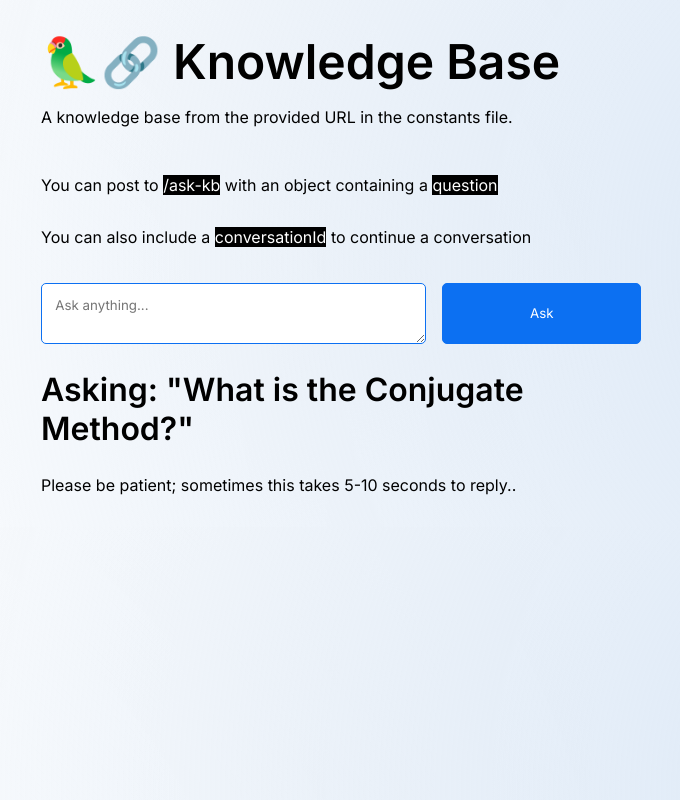
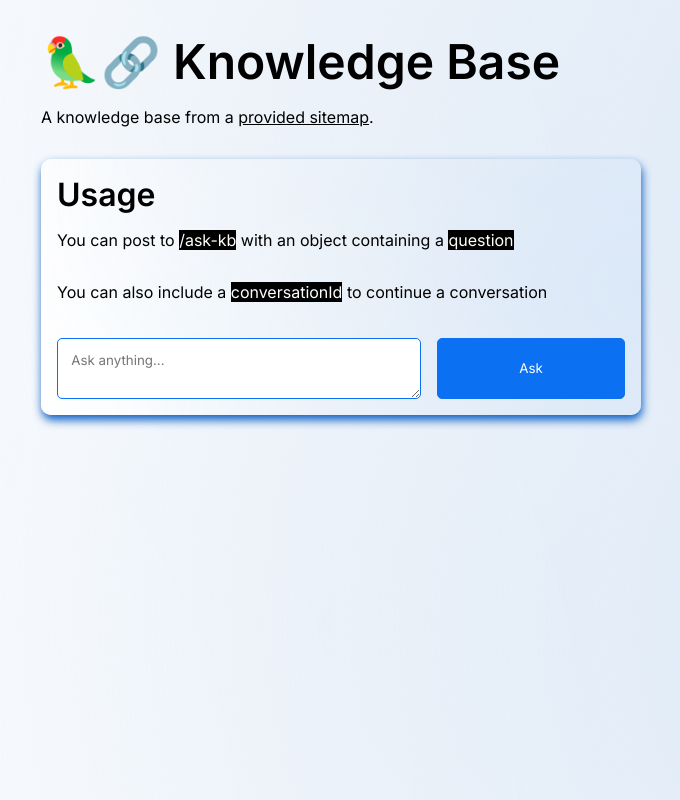
Before and after one commit to mjweaver01/langchain-kb, a website: page public/index.html in a window 1280 px wide. Shown: the whole page, without its empty margins (299-979 px from the left). Drawn offline with Linux system fonts and the light colour scheme; no server answers.

Commit message:
Update variables & styles

```diff
--- a/public/index.html
+++ b/public/index.html
@@ -11,7 +11,9 @@
   <body>
     <div id="app">
       <h1>🦜🔗 Knowledge Base</h1>
-      <p>A knowledge base from the provided URL in the constants file.</p>
+      <p>A knowledge base from a <a href="https://raw.githubusercontent.com/mjweaver01/langchain-kb/master/src/assets/sitemap_blogs_1.xml" target="_blank">provided sitemap</a>.</p>
+      <div class="qna">
+        <h2 class="no-margin">Usage</h2>
         <div>
           You can post to
           <pre>/ask-kb</pre>
@@ -32,14 +34,16 @@
         </div>
         <div id="answer"></div>
       </div>
+    </div>
   </body>
 
   <script>
     const app = document.getElementById('app')
-    async function askMoby(q) {
-      const question = q.length > 0 ? q : 'What is the Conjugate Method?'
+    async function ask(q) {
+      const question = q.length > 0 ? q : false
+      if(!question) return false
 
-      document.getElementById('answer').innerHTML = `<h2>Asking: "${question}"</h2>
+      document.getElementById('answer').innerHTML = `<h2><i>Asking: "${question}"</i></h2>
       <p>Please be patient; sometimes this takes 5-10 seconds to reply..</p>
       `
 
@@ -63,10 +67,10 @@
 
             if (parsedData.answer) {
               const d1 = document.createElement('div')
-              d1.innerHTML += `<h2>"${question}"</h2>`
+              d1.innerHTML += `<h2><i>"${question}"</i></h2>`
 
               const d2 = document.createElement('div')
-              d2.innerHTML = parsedData.answer.output ?? parsedData.answer
+              d2.innerHTML = `<p>${parsedData.answer.output ?? parsedData.answer}</p>`
               document.getElementById('answer').innerHTML = `${d1.innerHTML}${d2.innerHTML}${
                 parsedData.isCached
                   ? `<p><i>Last updated ${parseInt(
@@ -80,16 +84,12 @@
       Array.from(form.elements).forEach((formElement) => (formElement.disabled = false))
     }
 
-    // ask moby on form submit
+    // ask on form submit
     document.getElementById('form').addEventListener('submit', async (e) => {
       e.preventDefault()
       e.stopPropagation()
       const question = document.getElementById('question-input').value
-      await askMoby(question)
+      await ask(question)
     })
-
-    // ask one time for the one time
-    document.getElementById('ask').click()
   </script>
 </html>
-</html>
--- a/public/styles.css
+++ b/public/styles.css
@@ -8,6 +8,13 @@
   --black: #000;
   --white: #fff;
   --transparent: rgba(255, 255, 255, 0);
+  --gradient: radial-gradient(
+      circle farthest-corner at 100% 50%,
+      var(--light-blue),
+      var(--transparent)
+    ),
+    radial-gradient(circle farthest-corner at 0% 100%, #fff 6%, rgba(255, 255, 255, 0)),
+    radial-gradient(circle farthest-corner at 50% 50%, whitesmoke, rgba(219, 219, 219, 0));
 }
 
 * {
@@ -83,17 +90,11 @@ button:hover {
   background: var(--dark-blue);
 }
 
-body {
+body,
+.qna {
   margin: 0;
   padding: 0;
-  background-image: radial-gradient(
-      circle farthest-corner at 100% 50%,
-      var(--light-blue),
-      var(--transparent)
-    ),
-    radial-gradient(circle farthest-corner at 0% 100%, #fff 6%, rgba(255, 255, 255, 0)),
-    radial-gradient(circle farthest-corner at 50% 50%, whitesmoke, rgba(219, 219, 219, 0));
-  background-position: 0 0, 0 0, 0 0, 0 0;
+  background-image: var(--gradient);
   background-size: auto, auto, auto, 160px;
 }
 
@@ -126,23 +127,12 @@ a {
   max-width: 600px;
 }
 
-#services {
-  display: grid;
-  gap: 1rem;
-  margin-bottom: 2rem;
+.qna {
+  padding: 1em;
+  border-radius: 10px;
+  box-shadow: 1px 5px 10px var(--dark-blue);
 }
 
-#services p {
+.no-margin {
   margin: 0;
 }
-
-#services strong {
-  font-weight: 500;
-  margin-left: 0.5rem;
-}
-
-@media (min-width: 500px) {
-  #services {
-    grid-template-columns: repeat(2, 1fr);
-  }
-}
```
Also changed, not shown: src/helpers/constants.ts (+9 -0 lines). Lines whose indentation alone changed are shown as unchanged.
